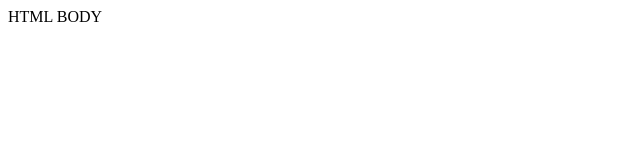
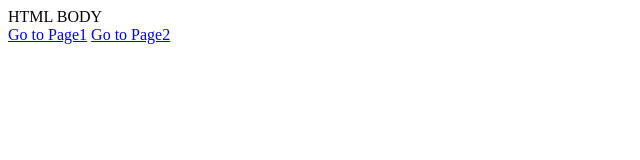
Before and after one commit to PavanKumarGit5/Strict-Mode, a plain HTML site: page index.html in a window 1280 px wide. Shown: the whole page, without its empty margins (0-640 px from the left). Drawn offline with Linux system fonts and the light colour scheme.

Commit message:
Update index.html

```diff
--- a/index.html
+++ b/index.html
@@ -4,5 +4,10 @@
 </head>
 <body>
     HTML BODY
+    <div>
+        <a href="page1.html">Go to Page1</a>
+        <a href="page2.html">Go to Page2</a>
+
+    </div>
 </body>
 </html>
```
